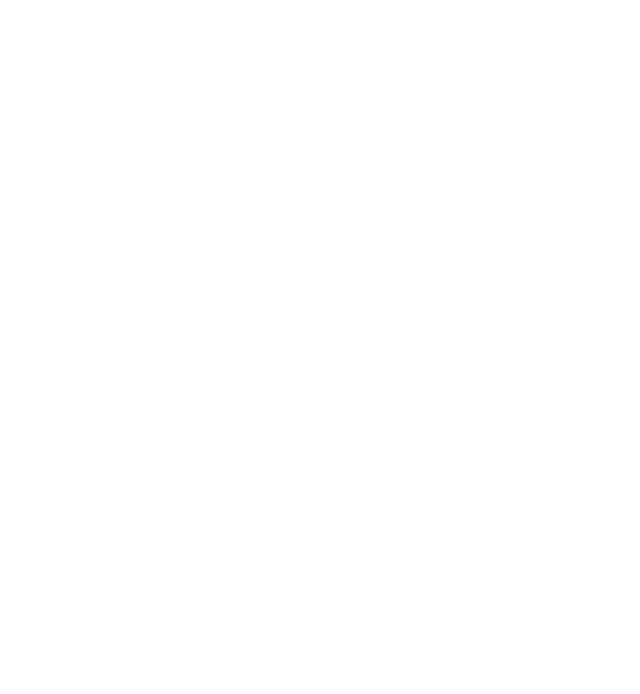
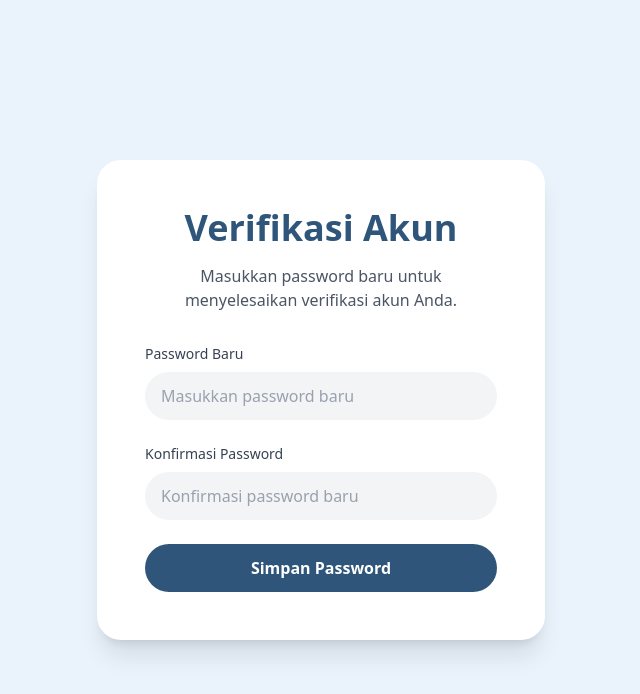
Before and after one commit to AzkiZulham/Fe-FinalProject, a Next.js app: page /verify-password in a window 1280 px wide. Before the commit this address had no page. Shown: the top 694 px of the page, without its empty margins (319-959 px from the left). Built offline with nearby package versions, Linux system fonts and the light colour scheme.

Commit message:
Fix  verify Password

```diff
--- a/src/app/verify-password/page.tsx
+++ b/src/app/verify-password/page.tsx
@@ -1,97 +1,62 @@
 "use client";
 
-import { useState, useEffect } from "react";
+import { useState } from "react";
 import { useRouter, useSearchParams } from "next/navigation";
-import { Formik, Form, Field, ErrorMessage, FieldInputProps } from "formik";
-import * as Yup from "yup";
-import { Eye, EyeOff, CheckCircle2, XCircle } from "lucide-react";
 
-// VALIDASI FORM
-const PasswordSchema = Yup.object().shape({
-  password: Yup.string().required("Password wajib diisi"),
-  confirmPassword: Yup.string()
-    .oneOf([Yup.ref("password")], "Password tidak sama")
-    .required("Konfirmasi password wajib diisi"),
-});
+export default function VerifyPasswordPage() {
+  const router = useRouter();
+  const searchParams = useSearchParams();
+  const token = searchParams.get("token");
 
-// FUNGSI CEK KEKUATAN PASSWORD
-function getPasswordStrength(password: string) {
-  let score = 0;
-  if (password.length >= 8) score++;
-  if (/[A-Z]/.test(password)) score++;
-  if (/[a-z]/.test(password)) score++;
-  if (/[0-9]/.test(password)) score++;
-  if (/[^A-Za-z0-9]/.test(password)) score++;
+  const [password, setPassword] = useState("");
+  const [confirmPassword, setConfirmPassword] = useState("");
+  const [message, setMessage] = useState("");
+  const [isSuccess, setIsSuccess] = useState(false);
+  const [loading, setLoading] = useState(false);
 
-  if (score <= 2) return { level: "Lemah", color: "bg-red-500", width: "w-1/4" };
-  if (score === 3) return { level: "Sedang", color: "bg-yellow-500", width: "w-2/4" };
-  if (score === 4) return { level: "Kuat", color: "bg-blue-500", width: "w-3/4" };
-  return { level: "Sangat Kuat", color: "bg-green-500", width: "w-full" };
+  const handleSubmit = async (e: React.FormEvent) => {
+    e.preventDefault();
+
+    if (!token) {
+      setMessage("Token verifikasi tidak ditemukan.");
+      return;
     }
 
-function getPasswordChecks(password: string) {
-  return [
-    { label: "Minimal 8 karakter", valid: password.length >= 8 },
-    { label: "Mengandung huruf besar", valid: /[A-Z]/.test(password) },
-    { label: "Mengandung huruf kecil", valid: /[a-z]/.test(password) },
-    { label: "Mengandung angka", valid: /[0-9]/.test(password) },
-    { label: "Mengandung simbol", valid: /[^A-Za-z0-9]/.test(password) },
-  ];
+    if (password !== confirmPassword) {
+      setMessage("Konfirmasi password tidak sama!");
+      return;
     }
 
-// KOMPONEN PAGE
-export default function VerifyPasswordPage() {
-  const [showPassword, setShowPassword] = useState(false);
-  const [showConfirm, setShowConfirm] = useState(false);
-  const [passwordInput, setPasswordInput] = useState("");
-  const [error, setError] = useState("");
-  const [loading, setLoading] = useState(false);
-  const router = useRouter();
-  const searchParams = useSearchParams();
-
-  const token = searchParams.get("token");
-
-  // PROTEKSI: redirect kalau tidak ada token
-  useEffect(() => {
-    if (!token) {
-      router.replace("/");
-    }
-  }, [token, router]);
-
-  if (!token) return null;
-
-  const strength = passwordInput ? getPasswordStrength(passwordInput) : null;
-  const checks = passwordInput ? getPasswordChecks(passwordInput) : [];
-
-  // HANDLE SUBMIT
-  const handleSubmit = async (values: { password: string; confirmPassword: string }) => {
-    setError("");
+    try {
       setLoading(true);
-    try {
-      if (!token) throw new Error("Token tidak ditemukan");
-
-      const res = await fetch("/api/verify-password", {
+      const res = await fetch(`${process.env.NEXT_PUBLIC_API_URL}/api/auth/verify-password`, {
         method: "POST",
         headers: { "Content-Type": "application/json" },
-        body: JSON.stringify({
-          token,
-          password: values.password,
-        }),
+        body: JSON.stringify({ token, password }),
       });
 
       const data = await res.json();
 
-      if (!res.ok) {
-        throw new Error(data.error || "Terjadi kesalahan");
+      if (res.ok) {
+        setIsSuccess(true);
+        setMessage("Password berhasil dibuat! Kamu akan diarahkan ke halaman login...");
+
+        localStorage.removeItem("verifyToken");
+        // ✅ Tentukan redirect sesuai role dari backend
+        const loginRoute =
+          data.user?.role === "TENANT" ? "/login/tenant" : "/login/user";
+
+        // Delay 2 detik sebelum redirect ke halaman login
+        setTimeout(() => {
+          router.push(loginRoute);
+        }, 2000);
+      } else {
+        setIsSuccess(false);
+        setMessage(data.message || "Terjadi kesalahan saat memverifikasi akun.");
       }
-
-      // Simpan JWT di localStorage (atau bisa pakai cookie)
-      localStorage.setItem("token", data.token);
-
-      // Redirect sesuai role
-      router.push(data.redirect || "/login");
-    } catch (err: unknown) {
-      setError(err instanceof Error ? err.message : "Terjadi kesalahan");
+    } catch (error) {
+      console.error("Error:", error);
+      setMessage("Gagal menghubungi server.");
     } finally {
       setLoading(false);
     }
@@ -99,7 +64,7 @@ export default function VerifyPasswordPage() {
 
   return (
     <main className="flex items-center justify-center min-h-screen bg-[#eaf3fc] dark:bg-gray-900 px-4">
-      <div className="w-full max-w-md bg-white dark:bg-gray-800 shadow-xl rounded-4xl p-10 sm:p-12">
+      <div className="w-full max-w-md bg-white dark:bg-gray-800 shadow-xl rounded-3xl p-10 sm:p-12">
         <h1 className="text-3xl sm:text-4xl font-bold text-center text-[#2f567a] dark:text-white mb-4">
           Verifikasi Akun
         </h1>
@@ -107,80 +72,27 @@ export default function VerifyPasswordPage() {
           Masukkan password baru untuk menyelesaikan verifikasi akun Anda.
         </p>
 
-        <Formik
-          initialValues={{ password: "", confirmPassword: "" }}
-          validationSchema={PasswordSchema}
-          onSubmit={handleSubmit}
-        >
-          {() => (
-            <Form className="space-y-6">
+        <form onSubmit={handleSubmit} className="space-y-6">
           {/* Password */}
           <div>
             <label
               htmlFor="password"
               className="block text-sm font-medium text-gray-700 dark:text-gray-300"
             >
-                  Password
+              Password Baru
             </label>
-                <div className="relative">
-                  <Field name="password">
-                    {({ field }: { field: FieldInputProps<string> }) => (
             <input
-                        {...field}
-                        type={showPassword ? "text" : "password"}
-                        placeholder="Masukkan password"
-                        value={field.value}
-                        onChange={(e) => {
-                          field.onChange(e);
-                          setPasswordInput(e.target.value);
-                        }}
-                        className="mt-2 w-full px-4 py-3 rounded-4xl bg-gray-100 dark:bg-gray-800 text-gray-900 dark:text-white placeholder-gray-400 border-none focus:outline-none focus:ring-2 focus:ring-[#2f567a]"
-                      />
-                    )}
-                  </Field>
-                  <button
-                    type="button"
-                    onClick={() => setShowPassword((prev) => !prev)}
-                    className="absolute right-3 top-1/2 -translate-y-1/2 text-gray-500 dark:text-gray-400"
-                  >
-                    {showPassword ? <EyeOff size={20} /> : <Eye size={20} />}
-                  </button>
-                </div>
-                <ErrorMessage
-                  name="password"
-                  component="div"
-                  className="text-sm text-red-500 mt-1"
+              id="password"
+              type="password"
+              placeholder="Masukkan password baru"
+              value={password}
+              onChange={(e) => setPassword(e.target.value)}
+              className="mt-2 w-full px-4 py-3 rounded-3xl bg-gray-100 dark:bg-gray-800 text-gray-900 dark:text-white placeholder-gray-400 border-none focus:outline-none focus:ring-2 focus:ring-[#2f567a]"
+              required
             />
           </div>
 
-              {/* Indikator Password */}
-              {passwordInput && strength && (
-                <div className="space-y-2">
-                  <div className="h-2 w-full bg-gray-200 rounded-full">
-                    <div className={`h-2 rounded-full ${strength.color} ${strength.width}`} />
-                  </div>
-                  <p className="text-xs text-gray-600 dark:text-gray-400">
-                    Kekuatan Password: <span className="font-medium">{strength.level}</span>
-                  </p>
-                  <ul className="text-xs space-y-1">
-                    {checks.map((check, i) => (
-                      <li
-                        key={i}
-                        className="flex items-center gap-2 text-gray-600 dark:text-gray-400"
-                      >
-                        {check.valid ? (
-                          <CheckCircle2 className="text-green-500" size={16} />
-                        ) : (
-                          <XCircle className="text-red-500" size={16} />
-                        )}
-                        {check.label}
-                      </li>
-                    ))}
-                  </ul>
-                </div>
-              )}
-
-              {/* Confirm Password */}
+          {/* Konfirmasi Password */}
           <div>
             <label
               htmlFor="confirmPassword"
@@ -188,48 +100,37 @@ export default function VerifyPasswordPage() {
             >
               Konfirmasi Password
             </label>
-                <div className="relative">
-                  <Field name="confirmPassword">
-                    {({ field }: { field: FieldInputProps<string> }) => (
             <input
-                        {...field}
-                        type={showConfirm ? "text" : "password"}
-                        placeholder="Konfirmasi password"
-                        value={field.value}
-                        onChange={field.onChange}
-                        className="mt-2 w-full px-4 py-3 rounded-4xl bg-gray-100 dark:bg-gray-800 text-gray-900 dark:text-white placeholder-gray-400 border-none focus:outline-none focus:ring-2 focus:ring-[#2f567a]"
-                      />
-                    )}
-                  </Field>
-                  <button
-                    type="button"
-                    onClick={() => setShowConfirm((prev) => !prev)}
-                    className="absolute right-3 top-1/2 -translate-y-1/2 text-gray-500 dark:text-gray-400"
-                  >
-                    {showConfirm ? <EyeOff size={20} /> : <Eye size={20} />}
-                  </button>
-                </div>
-                <ErrorMessage
-                  name="confirmPassword"
-                  component="div"
-                  className="text-sm text-red-500 mt-1"
+              id="confirmPassword"
+              type="password"
+              placeholder="Konfirmasi password baru"
+              value={confirmPassword}
+              onChange={(e) => setConfirmPassword(e.target.value)}
+              className="mt-2 w-full px-4 py-3 rounded-3xl bg-gray-100 dark:bg-gray-800 text-gray-900 dark:text-white placeholder-gray-400 border-none focus:outline-none focus:ring-2 focus:ring-[#2f567a]"
+              required
             />
           </div>
 
-              {/* Error Global */}
-              {error && <div className="text-sm text-red-500 text-center">{error}</div>}
+          {/* Pesan Feedback */}
+          {message && (
+            <div
+              className={`text-center text-sm mt-2 ${
+                isSuccess ? "text-green-600" : "text-red-500"
+              }`}
+            >
+              {message}
+            </div>
+          )}
 
-              {/* Submit Button */}
+          {/* Tombol Submit */}
           <button
             type="submit"
             disabled={loading}
-                className="w-full bg-[#2f567a] hover:bg-[#3a6b97] text-white font-semibold py-3 rounded-4xl transition disabled:opacity-50 disabled:cursor-not-allowed"
+            className="w-full bg-[#2f567a] hover:bg-[#3a6b97] text-white font-semibold py-3 rounded-3xl transition disabled:opacity-50 disabled:cursor-not-allowed"
           >
-                {loading ? "Memproses..." : "Complete Registrasi"}
+            {loading ? "Memproses..." : "Simpan Password"}
           </button>
-            </Form>
-          )}
-        </Formik>
+        </form>
       </div>
     </main>
   );
```
Lines whose indentation alone changed are shown as unchanged.
